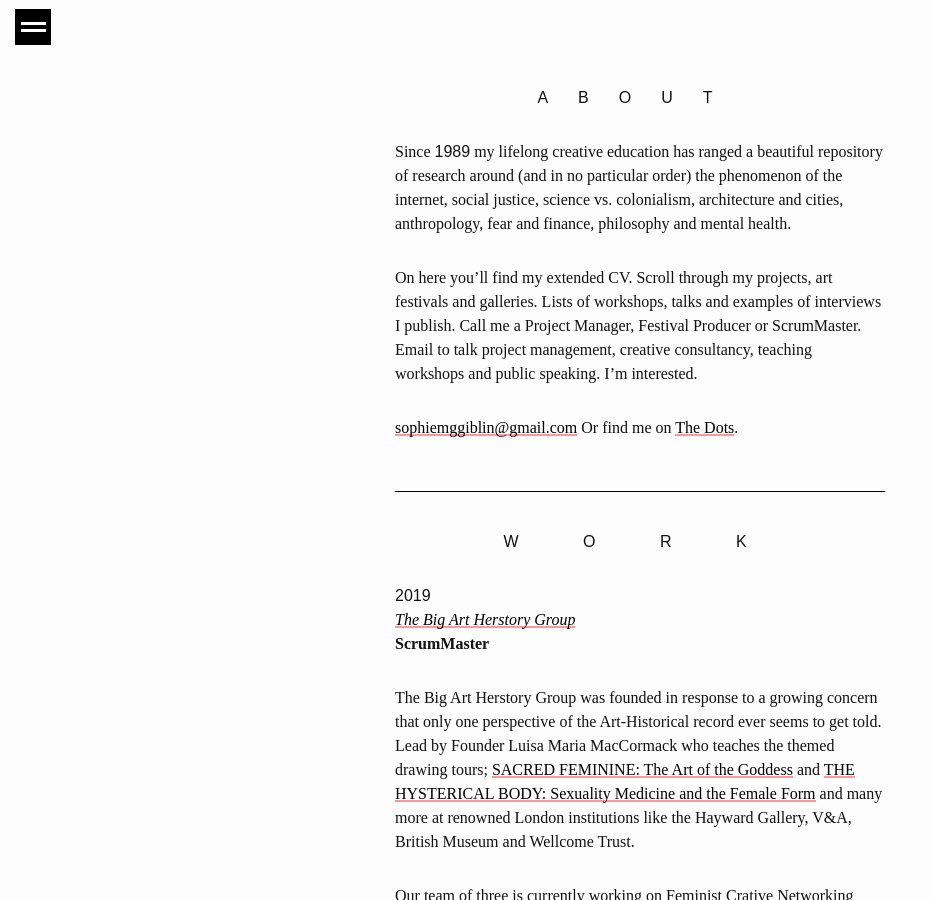
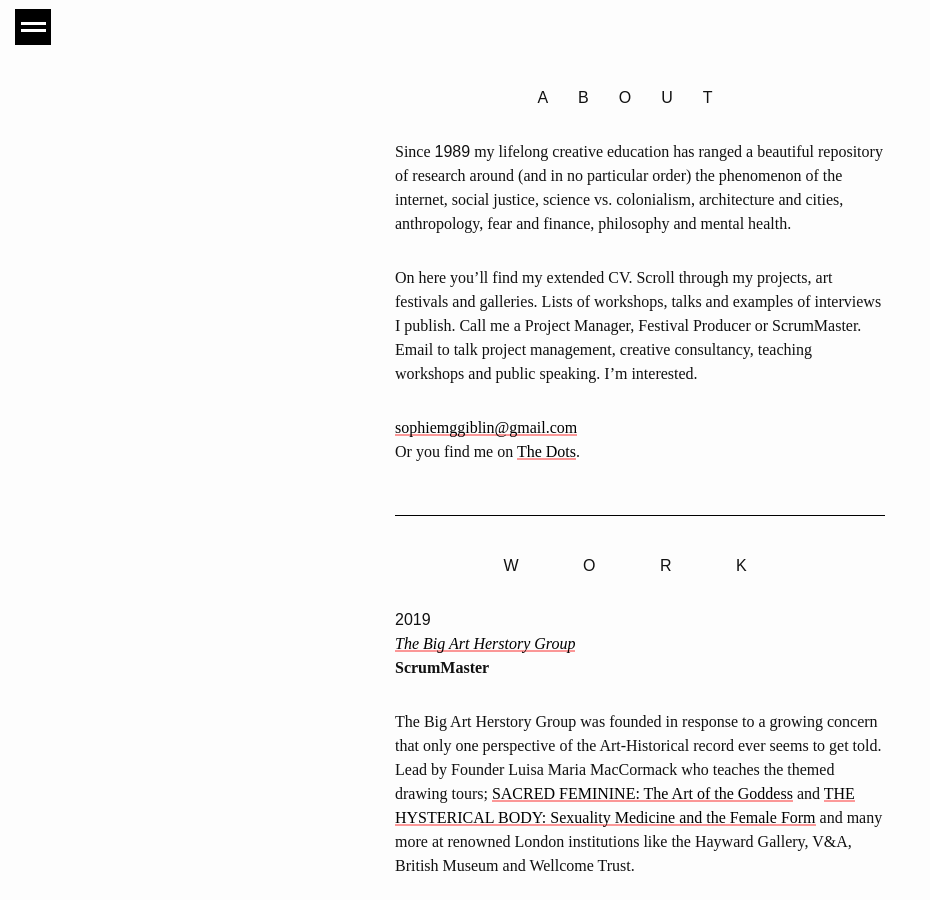
Before and after one commit to sophiegoblin/sophiegoblin.github.io, a Jekyll site: the page built from index.md, in a window 1280 px wide and 900 px high. Shown: the whole window, without its empty margins (0-930 px from the left). Built offline with Jekyll 4.4.1, drawn with Linux system fonts in a browser that asks for light colours; nearby versions of some CDN libraries.

Commit message:
line break

```diff
--- a/index.md
+++ b/index.md
@@ -12,8 +12,8 @@ Since <span class="bold-number">1989</span> my lifelong creative education has r
 
 On here you'll find my extended CV. Scroll through my projects, art festivals and galleries. Lists of workshops, talks and examples of interviews I publish. Call me a Project Manager, Festival Producer or ScrumMaster. Email to talk project management, creative consultancy, teaching workshops and public speaking. I'm interested.
 
-<mailto:sophiemggiblin@gmail.com>
-Or find me on [The Dots](https://the-dots.com/users/sophie-giblin-554989).
+<mailto:sophiemggiblin@gmail.com><br>
+Or you find me on [The Dots](https://the-dots.com/users/sophie-giblin-554989).
 
 {% include line.html %}
 
```
